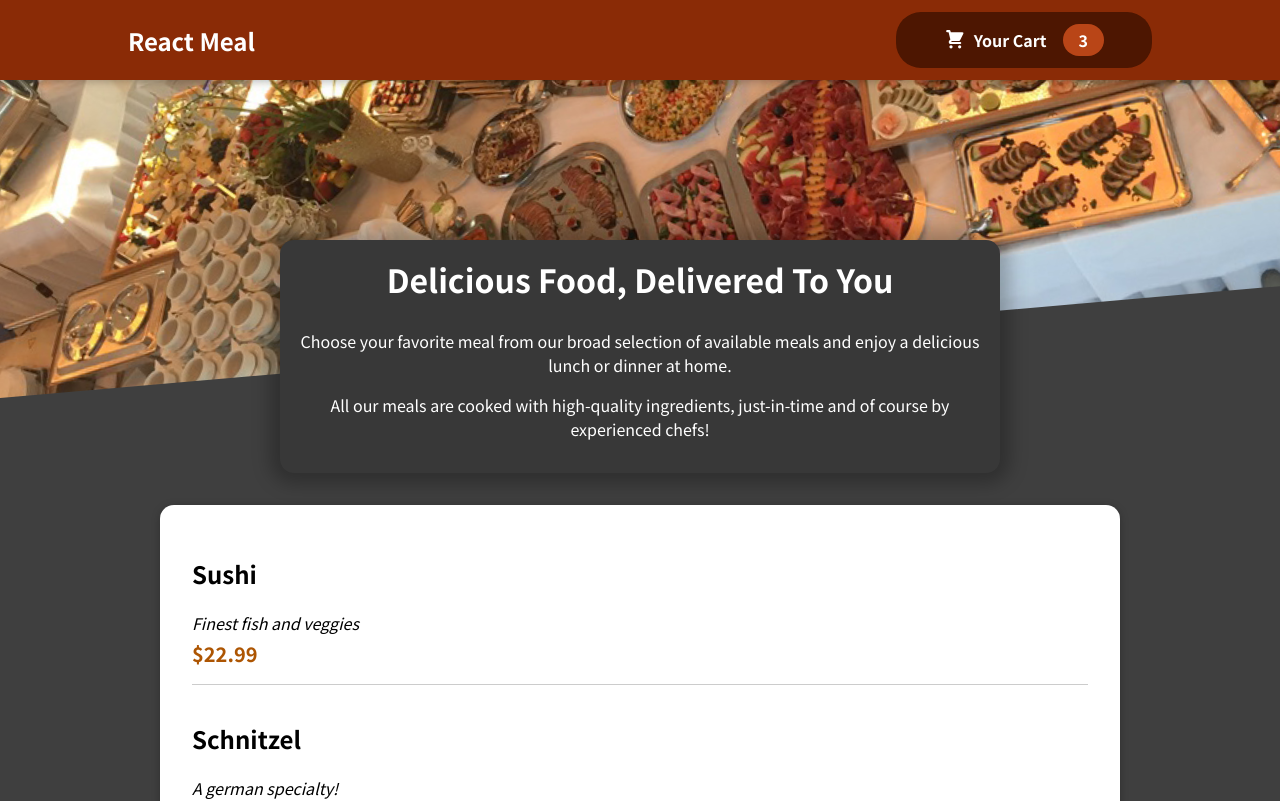
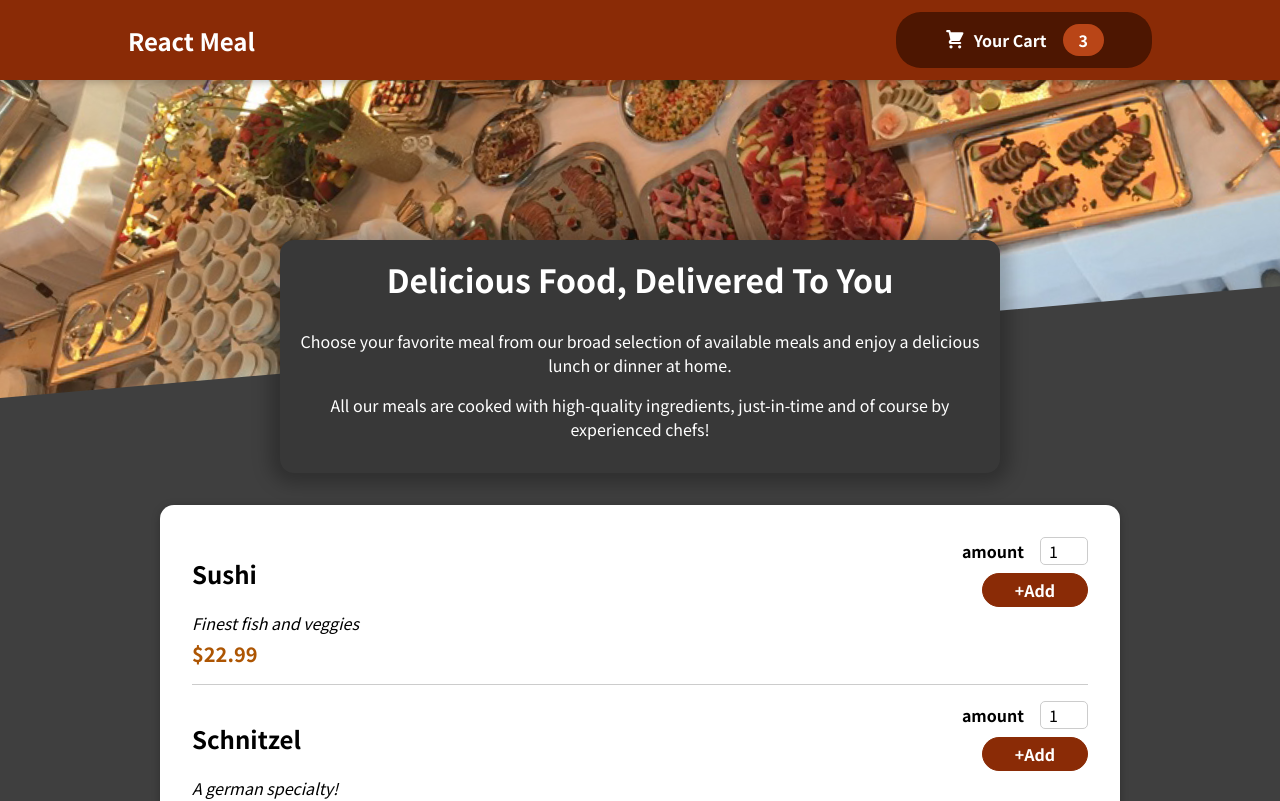
Before and after one commit to raufurkhan/Restaurant-website, a React (Create React App) app: page / in a window 1280 px wide. Shown: the top 801 px of the page. Built offline with nearby package versions, Linux system fonts and the light colour scheme.

Commit message:
Adding a Form

```diff
--- a/src/components/Meals/AvailableMeals.js
+++ b/src/components/Meals/AvailableMeals.js
@@ -33,6 +33,7 @@
   const mealItems = DUMMY_MEALS.map((item) => {
     return (
       <MealItem
+        id={item.id}
         key={item.id}
         name={item.name}
         description={item.description}
--- a/src/components/Meals/MealItem/MealItem.js
+++ b/src/components/Meals/MealItem/MealItem.js
@@ -1,5 +1,6 @@
 
 import classes from './MealItem.module.css'
+import MealItemForm from './MealItemForm'
 const MealItem=(props)=>{
 
 
@@ -13,7 +14,7 @@
 <div className={classes.description}>{props.description}</div>
 <div className={classes.price}>{price}</div>
 </div>
-<div></div>
+<div><MealItemForm id={props.id} /></div>
 </li>
 
 
--- /dev/null
+++ b/src/components/Meals/MealItem/MealItemForm.js
@@ -0,0 +1,22 @@
+import Input from "../../UI/Input";
+import classes from "./MealItemForm.module.css";
+
+const MealItemForm = (props) => {
+  return (
+    <form className={classes.form}>
+      <Input
+        label="amount"
+        input={{
+        id: 'amount_' + props.id,
+          type: "number",
+          min: "1",
+          max: "5",
+          step: "1",
+          defaultValue: "1",
+        }}
+      ></Input>
+      <button>+Add</button>
+    </form>
+  );
+};
+export default MealItemForm;
--- /dev/null
+++ b/src/components/Meals/MealItem/MealItemForm.module.css
@@ -0,0 +1,20 @@
+.form {
+  text-align: right;
+}
+
+.form button {
+  font: inherit;
+  cursor: pointer;
+  background-color: #8a2b06;
+  border: 1px solid #8a2b06;
+  color: white;
+  padding: 0.25rem 2rem;
+  border-radius: 20px;
+  font-weight: bold;
+}
+
+.form button:hover,
+.form button:active {
+  background-color: #641e03;
+  border-color: #641e03;
+}
--- /dev/null
+++ b/src/components/UI/Input.js
@@ -0,0 +1,18 @@
+import classes from './Input.module.css'
+
+const Input=props=>{
+
+
+return (
+
+
+    <div className={classes.input}>
+        <label htmlFor={props.input.id}>{props.label}</label>
+        <input {...props.input}/>
+    </div>
+)
+
+
+}
+
+export default Input
--- /dev/null
+++ b/src/components/UI/Input.module.css
@@ -0,0 +1,18 @@
+.input {
+    display: flex;
+    align-items: center;
+    margin-bottom: 0.5rem;
+  }
+
+  .input label {
+    font-weight: bold;
+    margin-right: 1rem;
+  }
+
+  .input input {
+    width: 3rem;
+    border-radius: 5px;
+    border: 1px solid #ccc;
+    font: inherit;
+    padding-left: 0.5rem;
+  }
```
